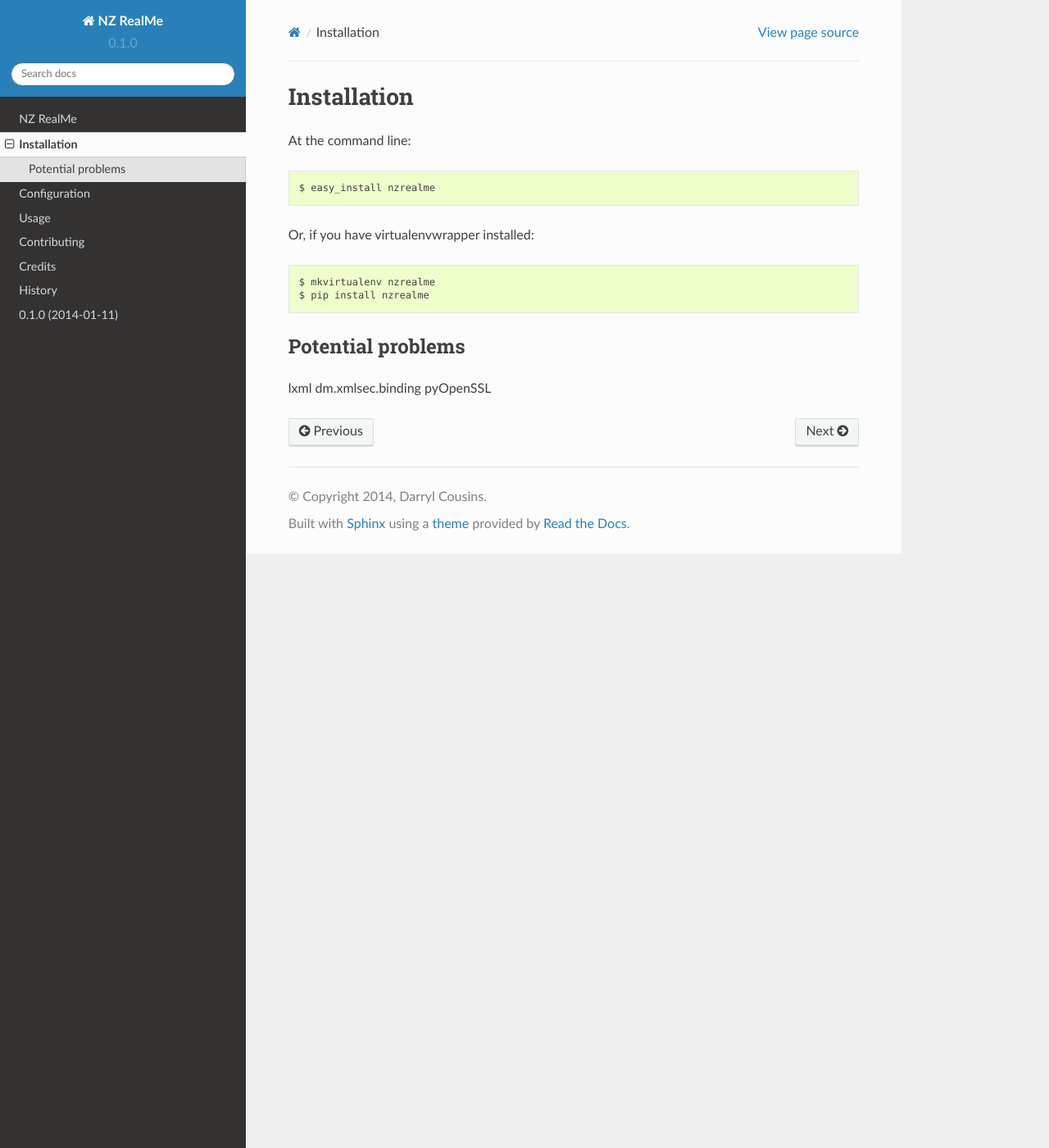
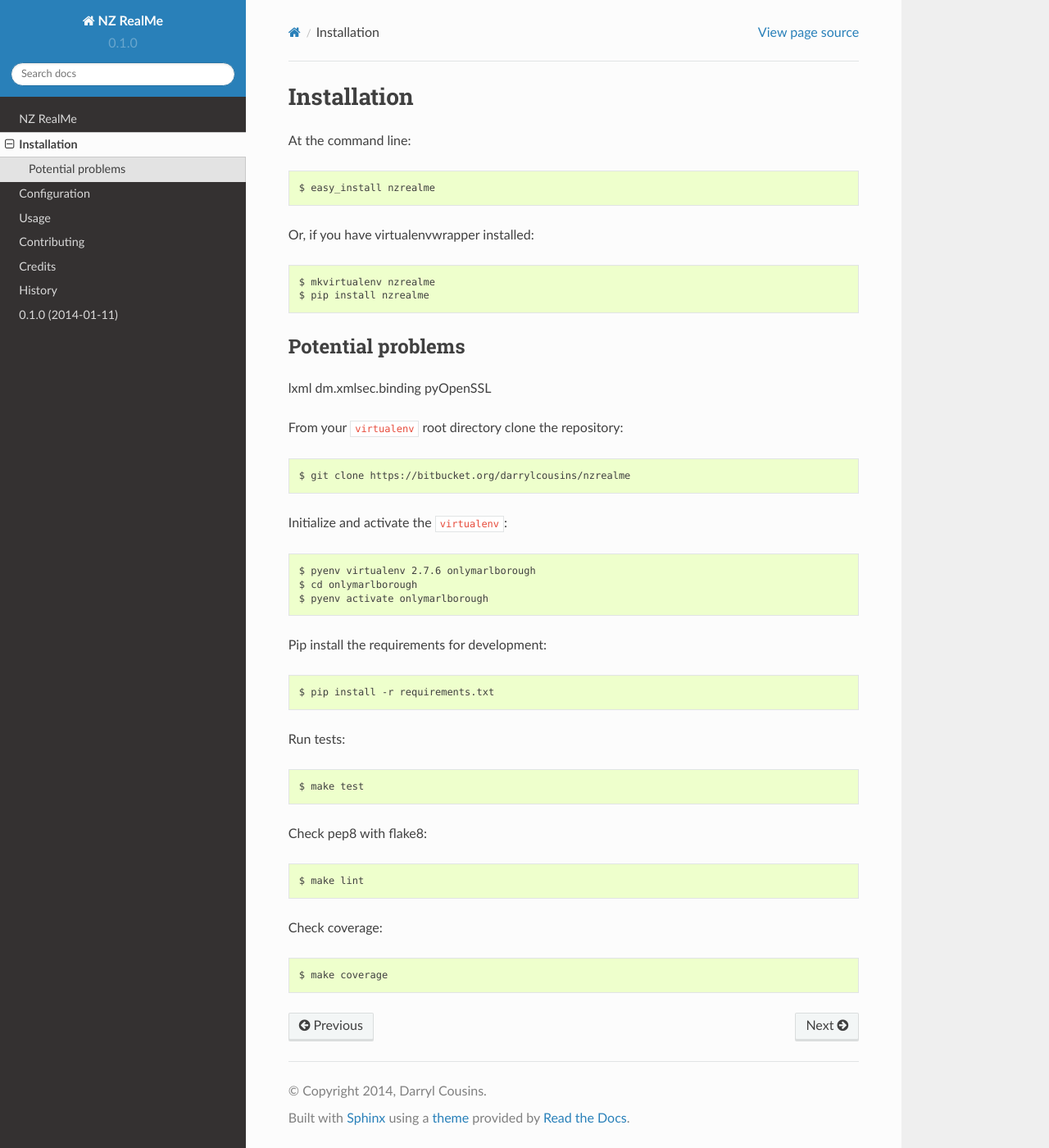
Before and after one commit to darrylcousins/nzrealme, a Sphinx documentation site: the page built from docs/installation.rst, in a window 1280 px wide and 1400 px high. Shown: the whole window at 82% size. Built offline with Sphinx 7.4.7 and the Read the Docs theme 2.0.0, drawn with Linux system fonts in a browser that asks for light colours.

Commit message:
added scripts to travis build, updated installation doc

```diff
--- a/docs/installation.rst
+++ b/docs/installation.rst
@@ -18,3 +18,29 @@ Potential problems
 lxml
 dm.xmlsec.binding
 pyOpenSSL
+
+From your ``virtualenv`` root directory clone the repository::
+
+  $ git clone https://bitbucket.org/darrylcousins/nzrealme
+
+Initialize and activate the ``virtualenv``::
+
+  $ pyenv virtualenv 2.7.6 onlymarlborough
+  $ cd onlymarlborough
+  $ pyenv activate onlymarlborough
+
+Pip install the requirements for development::
+
+  $ pip install -r requirements.txt
+
+Run tests::
+
+  $ make test
+
+Check pep8 with flake8::
+
+  $ make lint
+
+Check coverage::
+
+  $ make coverage
```
Also changed, not shown: .travis.yml, 1 other file.
